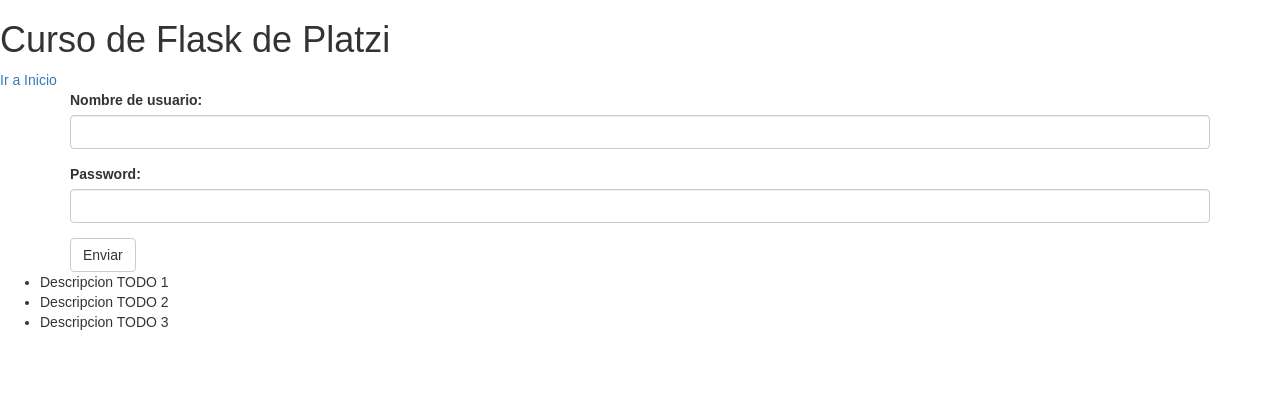
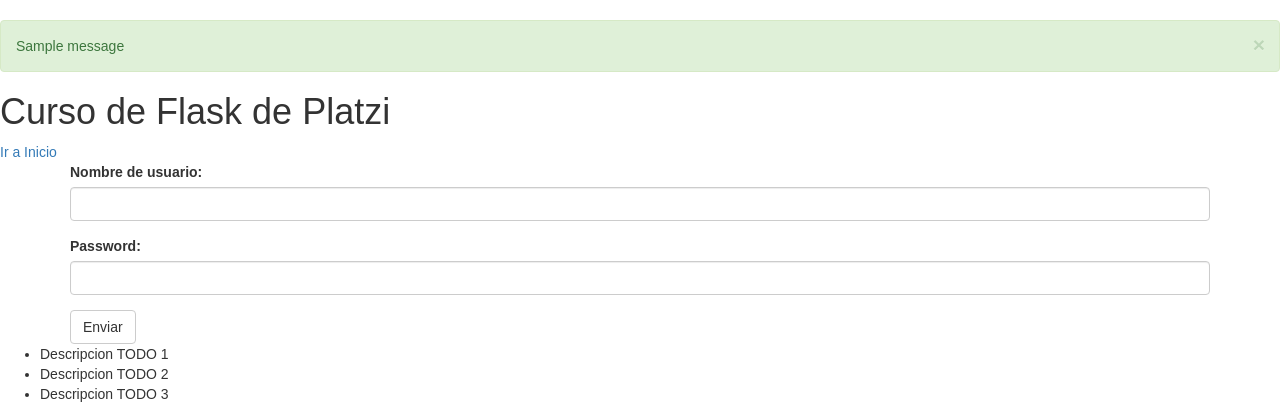
Before and after one commit to luis2ra/flask-curso-platzi, a Flask app: page /hello in a window 1280 px wide. Shown: the part 52-472 px from the top of the page. Run offline with Flask 3, Linux system fonts and the light colour scheme; one stand-in notice (Sample message) is shown; some libraries are stand-ins or nearby versions.

Commit message:
class 19: desplegar flashes (mensajes emergentes)

```diff
--- a/templates/base.html
+++ b/templates/base.html
@@ -15,9 +15,22 @@
         {% include 'navbar.html'  %}
     {% endblock  %}
 
+    {% for message in get_flashed_messages() %}
+        <div class="alert alert-success alert-dismissible">
+            <button type="button"
+                    data-dismiss="alert"
+                    class="close">&times;</button>
+            {{ message }}
+        </div>
+    {% endfor %}
+
     <h1>Curso de Flask de Platzi</h1>
 
     {% block content %}
     {% endblock  %}
 
+    {% block scripts %}
+        {{ super() }}
+    {% endblock %}
+
 {% endblock  %}
```
